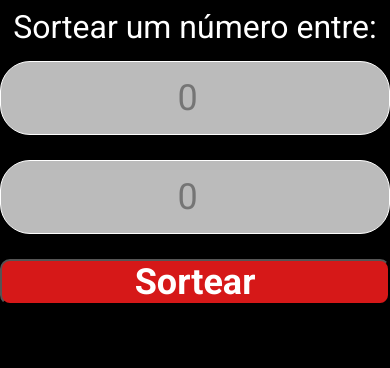
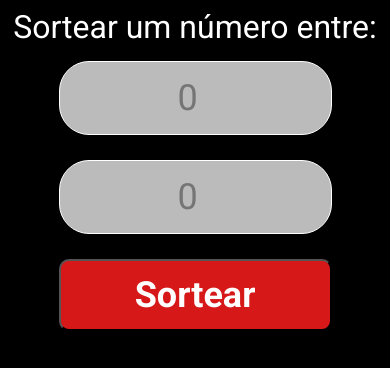
Before and after one commit to luanafurtadoleite/Sorteio, a plain HTML site: page index.html in a window 390 px wide. Shown: the part 384-752 px from the top of the page. Drawn offline with Linux system fonts and the light colour scheme.

Commit message:
Responsivo v2

```diff
--- a/styles.css
+++ b/styles.css
@@ -88,9 +88,9 @@ button:active{
     animation: pulse 1s infinite;
   }
 
-  @media (max-width: 600px) {
+  @media (max-width: 500px) {
     .input-min, .input-max, .button-select {
-        width: 100%;
+        width: 70%;
         margin-bottom: 10px;
     }
   }
@@ -104,10 +104,6 @@ button:active{
         font-size: 70px;
     }
 
-    button{
-        width: 70%;
-        height: 50%;
-    }
 
    #countdown {
         font-size: 2rem; /* Tamanho de fonte responsivo */
```
